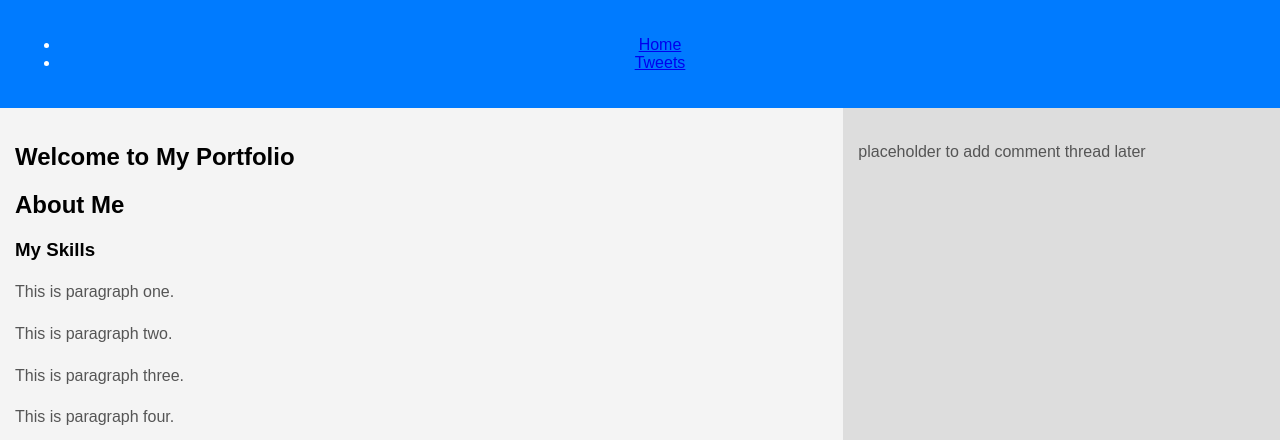
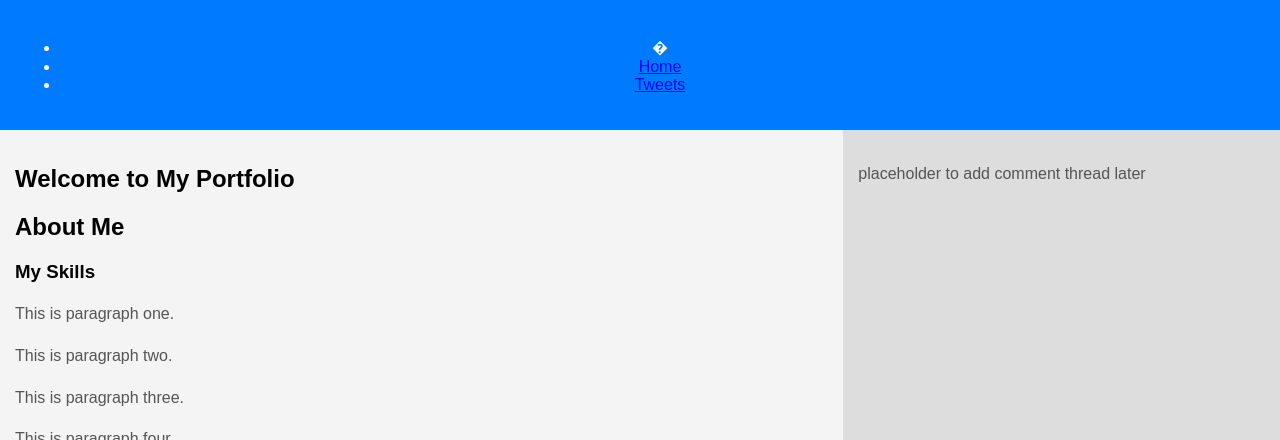
Before and after one commit to Ishmael9602/alx_html_css, a plain HTML site: page css_positioning/index.html in a window 1280 px wide. Shown: the top 440 px of the page. Drawn offline with Linux system fonts and the light colour scheme; files that its build step writes are made by us from their sources; grey boxes are pictures that could not be loaded.

Commit message:
Add custom styling and Unicode logo

```diff
--- a/css_positioning/index.html
+++ b/css_positioning/index.html
@@ -11,6 +11,7 @@
 <body >
   <header>
     <ul>
+      <li class="logo">&#1231234;</li>
       <li><a href="index.html">Home</a></li>
       <li><a href="tweets.html">Tweets</a></li>
     </ul>
```
